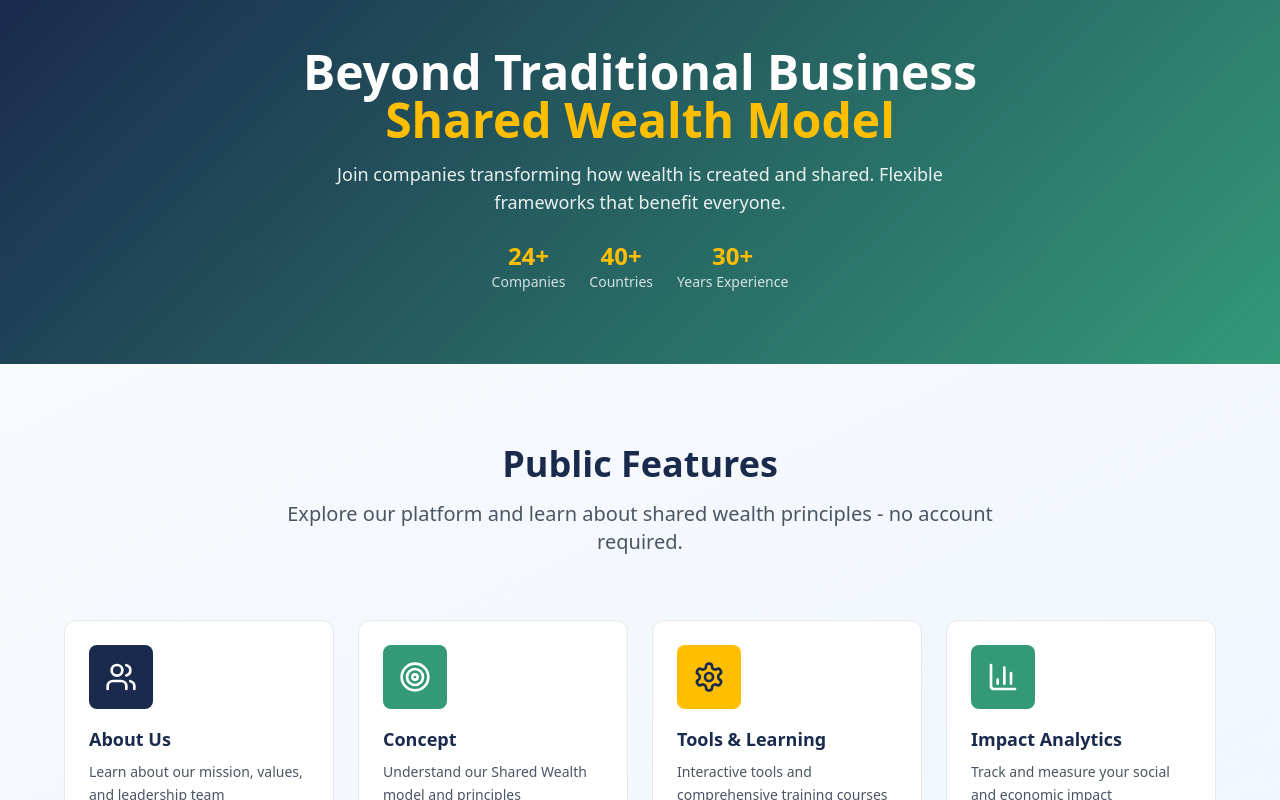
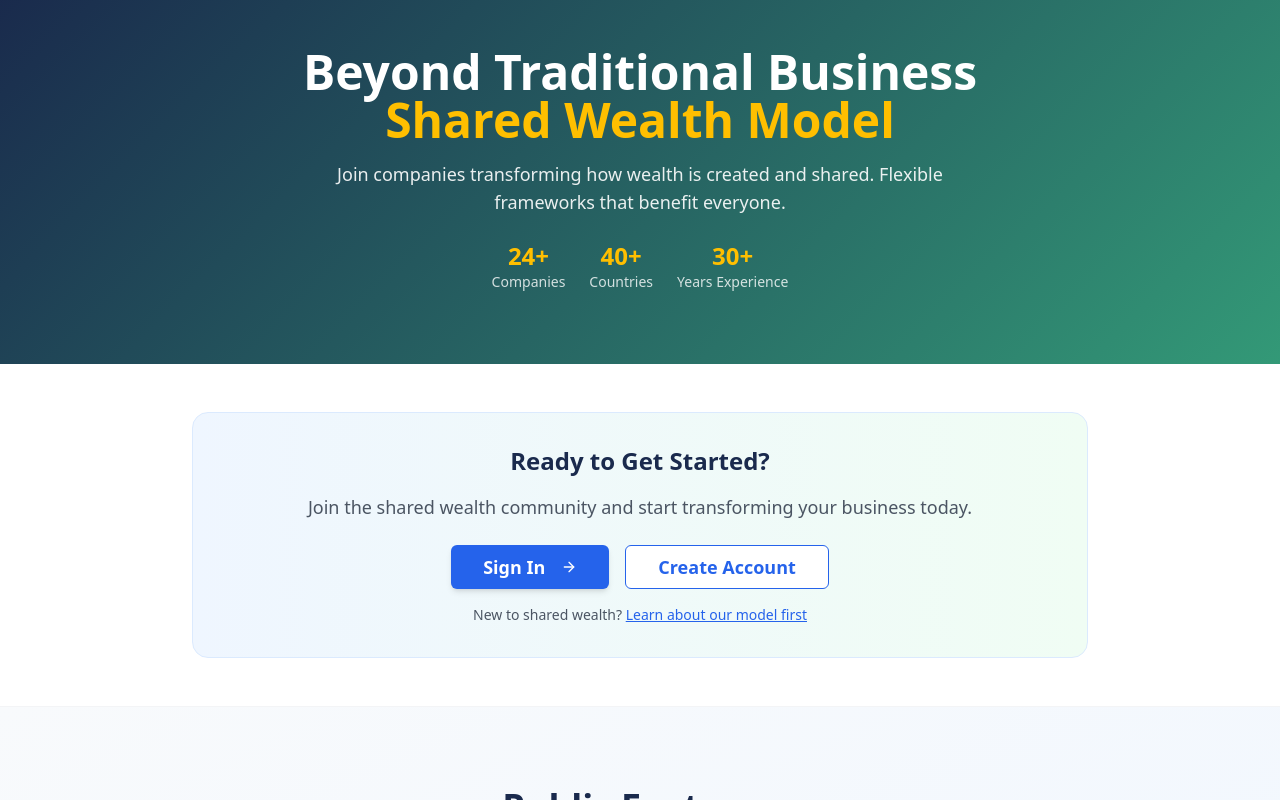
Before and after one commit to msalmanmunirmalik/Shared-Wealth-International, a React (Vite) app: page / in a window 1280 px wide. Shown: the top 800 px of the page. Built offline with nearby package versions, Linux system fonts and the light colour scheme.

Commit message:
Improve sign-in button placement and UI:
- Add prominent sign-in section to homepage after hero
- Improve header button styling with better colors
- Add proper IDs to auth tabs for better accessibility
- Move sign-in from bottom to top of page for better UX

```diff
--- a/src/components/Header.tsx
+++ b/src/components/Header.tsx
@@ -154,10 +154,14 @@ const Header = () => {
             ) : (
               <div className="flex items-center space-x-3">
                 <Link to="/auth">
-                  <Button variant="ghost">Sign In</Button>
+                  <Button variant="outline" className="border-blue-600 text-blue-600 hover:bg-blue-50">
+                    Sign In
+                  </Button>
                 </Link>
                 <Link to="/auth">
-                  <Button>Sign Up</Button>
+                  <Button className="bg-blue-600 hover:bg-blue-700 text-white">
+                    Get Started
+                  </Button>
                 </Link>
               </div>
             )}
--- a/src/pages/Auth.tsx
+++ b/src/pages/Auth.tsx
@@ -198,9 +198,9 @@ const Auth: React.FC = () => {
           <CardContent>
             <Tabs value={activeTab} onValueChange={setActiveTab} className="w-full">
               <TabsList className="grid w-full grid-cols-3 mb-6">
-                <TabsTrigger value="signin">Sign In</TabsTrigger>
-                <TabsTrigger value="signup">Sign Up</TabsTrigger>
-                <TabsTrigger value="reset">Reset</TabsTrigger>
+                <TabsTrigger value="signin" id="signin-tab">Sign In</TabsTrigger>
+                <TabsTrigger value="signup" id="signup-tab">Sign Up</TabsTrigger>
+                <TabsTrigger value="reset" id="reset-tab">Reset</TabsTrigger>
               </TabsList>
 
               <TabsContent value="signin" className="space-y-4">
--- a/src/pages/Index.tsx
+++ b/src/pages/Index.tsx
@@ -137,6 +137,41 @@ const Index = () => {
                   <div className="text-white/80 text-sm">{stat.label}</div>
                 </div>
               ))}
+            </div>
+          </div>
+        </div>
+      </section>
+
+      {/* Quick Access Section */}
+      <section className="py-12 bg-white border-b border-gray-100">
+        <div className="container mx-auto px-6">
+          <div className="max-w-4xl mx-auto text-center">
+            <div className="bg-gradient-to-r from-blue-50 to-green-50 rounded-2xl p-8 border border-blue-100">
+              <h2 className="text-2xl font-bold mb-4 text-navy">Ready to Get Started?</h2>
+              <p className="text-lg text-gray-600 mb-6 max-w-2xl mx-auto">
+                Join the shared wealth community and start transforming your business today.
+              </p>
+
+              <div className="flex flex-col sm:flex-row gap-4 justify-center">
+                <Button asChild size="lg" className="text-lg px-8 bg-blue-600 hover:bg-blue-700 text-white font-semibold">
+                  <Link to="/auth">
+                    Sign In
+                    <ArrowRight className="w-5 h-5 ml-2" />
+                  </Link>
+                </Button>
+                <Button asChild size="lg" variant="outline" className="text-lg px-8 border-blue-600 text-blue-600 hover:bg-blue-50 font-semibold">
+                  <Link to="/auth">
+                    Create Account
+                  </Link>
+                </Button>
+              </div>
+
+              <div className="mt-4 text-sm text-gray-600">
+                <span>New to shared wealth? </span>
+                <Link to="/model" className="text-blue-600 hover:text-blue-700 underline font-medium">
+                  Learn about our model first
+                </Link>
+              </div>
             </div>
           </div>
         </div>
```
